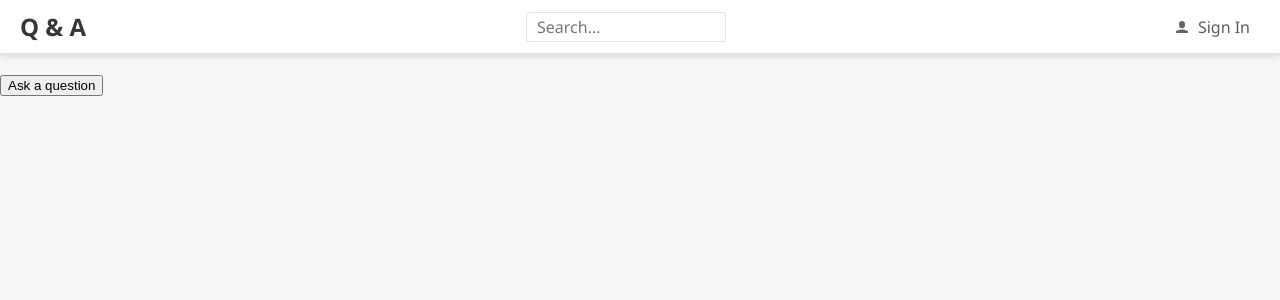
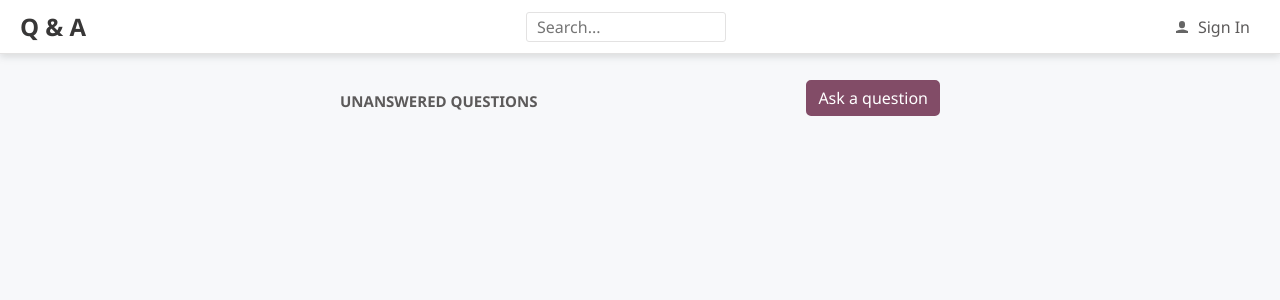
Before and after one commit to AlexEgorchatov/ReactStudy, a React (Create React App) app in the folder frontend/: page / in a window 1280 px wide. Shown: the top 300 px of the page. Built offline with nearby package versions, Linux system fonts and the light colour scheme.

Commit message:
Added a PrimaryButton style.

```diff
--- a/frontend/src/HomePage.tsx
+++ b/frontend/src/HomePage.tsx
@@ -1,10 +1,35 @@
-import React from 'react';
+/** @jsxRuntime classic */
+/** @jsx jsx */
+import { css, jsx } from '@emotion/react';
+import { PrimaryButton } from './Styles';
 
 export const HomePage = () => (
-    <div>
-        <div>
-            <h2>Unanswered Questions</h2>
-            <button>Ask a question</button>
+    <div
+        css={css`
+            margin: 50px auto 20px auto;
+            padding: 30px 20px;
+            max-width: 600px;
+        `}
+    >
+        <div
+            css={css`
+                display: flex;
+                align-items: center;
+                justify-content: space-between;
+            `}
+        >
+            <h2
+                css={css`
+                    font-size: 15px;
+                    font-weight: bold;
+                    margin: 10px 0px 5px;
+                    text-align: center;
+                    text-transform: uppercase;
+                `}
+            >
+                Unanswered Questions
+            </h2>
+            <PrimaryButton>Ask a question</PrimaryButton>
         </div>
     </div>
 );
--- a/frontend/src/Styles.ts
+++ b/frontend/src/Styles.ts
@@ -1,3 +1,5 @@
+import styled from '@emotion/styled';
+
 export const gray1 = '#383737';
 export const gray2 = '#5c5a5a';
 export const gray3 = '#857c81';
@@ -10,3 +12,25 @@
 export const accent2 = '#efd197';
 export const fontFamily = "'Segoe UI', 'Helvetica Neue',sans-serif";
 export const fontSize = '16px';
+
+export const PrimaryButton = styled.button`
+    background-color: ${primary2};
+    border-color: ${primary2};
+    border-style: solid;
+    border-radius: 5px;
+    font-family: ${fontFamily};
+    font-size: ${fontSize};
+    padding: 5px 10px;
+    color: white;
+    cursor: pointer;
+    :hover {
+        background-color: ${primary1};
+    }
+    :focus {
+        outline-color: ${primary2};
+    }
+    :disabled {
+        opacity: 0.5;
+        cursor: not-allowed;
+    }
+`;
```
